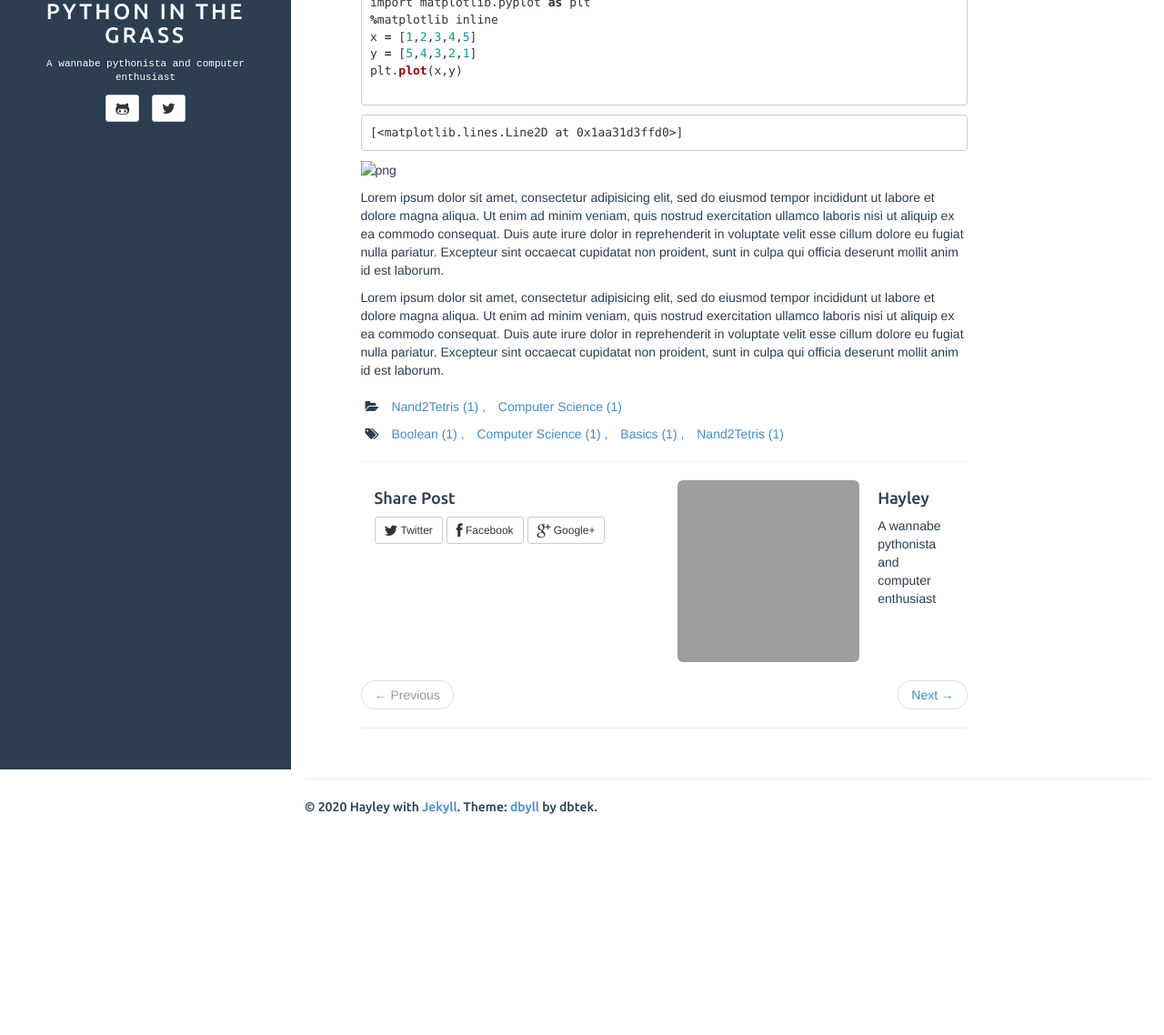
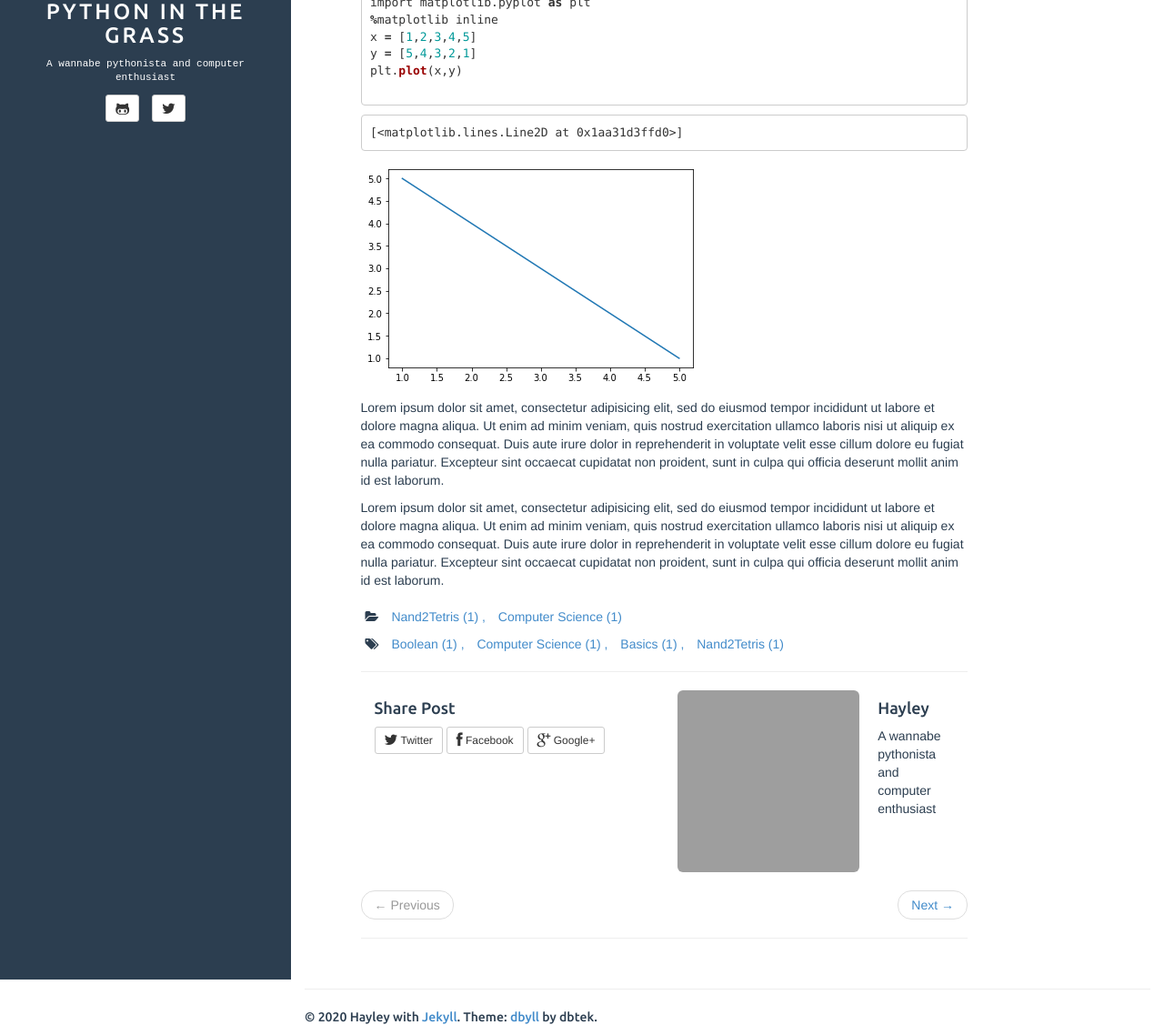
Before and after one commit to hlee93/hlee93.github.io, a Jekyll site: the page built from _posts/2020-05-09-Nand2Tetris Begins here!.md, in a window 1280 px wide and 1395 px high. Shown: the part 257-1395 px from the top of the window at 91% size. Built offline with Jekyll 4.4.1, drawn with Linux system fonts in a browser that asks for light colours; formulas are drawn with MathJax 3; comment, search, counter and statistics services are not loaded; grey boxes are pictures that could not be loaded.

Commit message:
Solved image issue, do not include underscores in asset path names!

```diff
--- a/_posts/2020-05-09-Nand2Tetris Begins here!.md
+++ b/_posts/2020-05-09-Nand2Tetris Begins here!.md
@@ -27,7 +27,7 @@ plt.plot(x,y)
     [<matplotlib.lines.Line2D at 0x1aa31d3ffd0>]
 
 
-![png](/blob/master/assets/_jupyter/output_0_1.png)
+![png](/assets/jupyter/output_0_1.png){:.center-image}
 
 
 
```
Also changed, not shown: assets/jupyter/output_0_1.png (renamed from assets/_jupyter/output_0_1.png).
